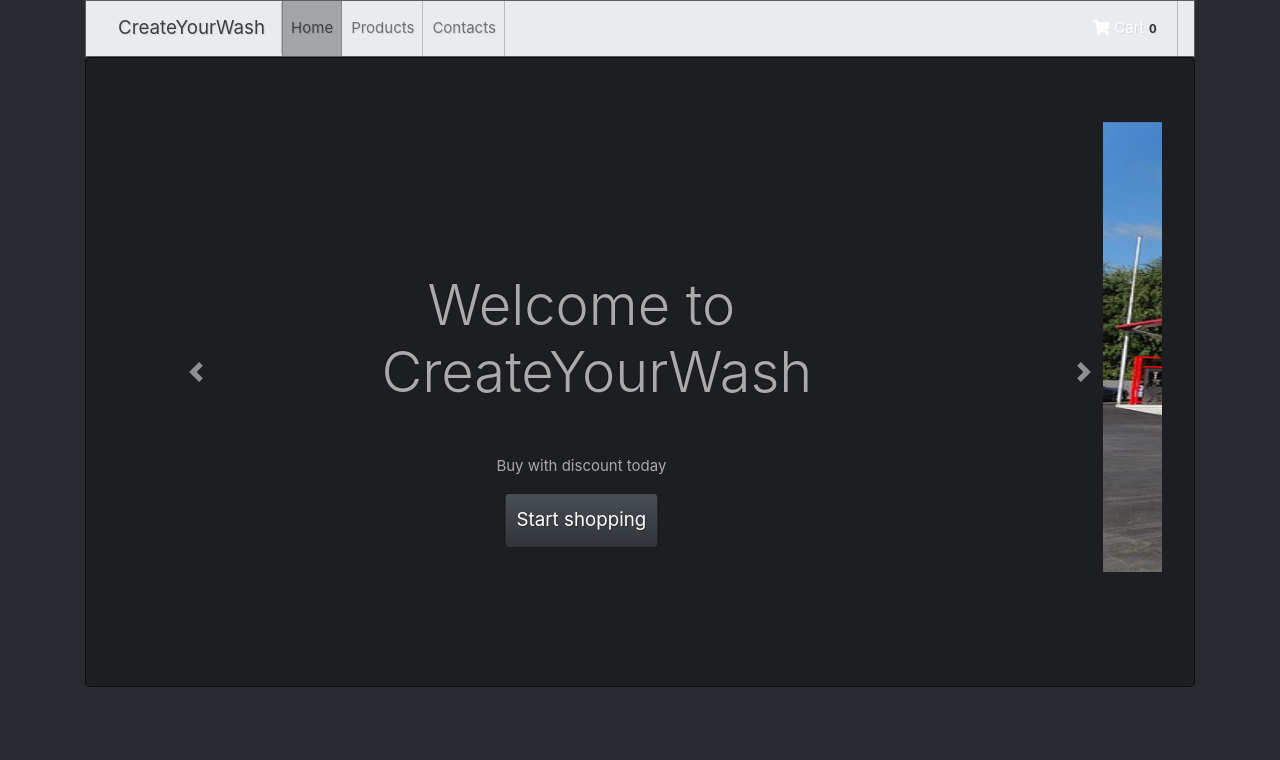
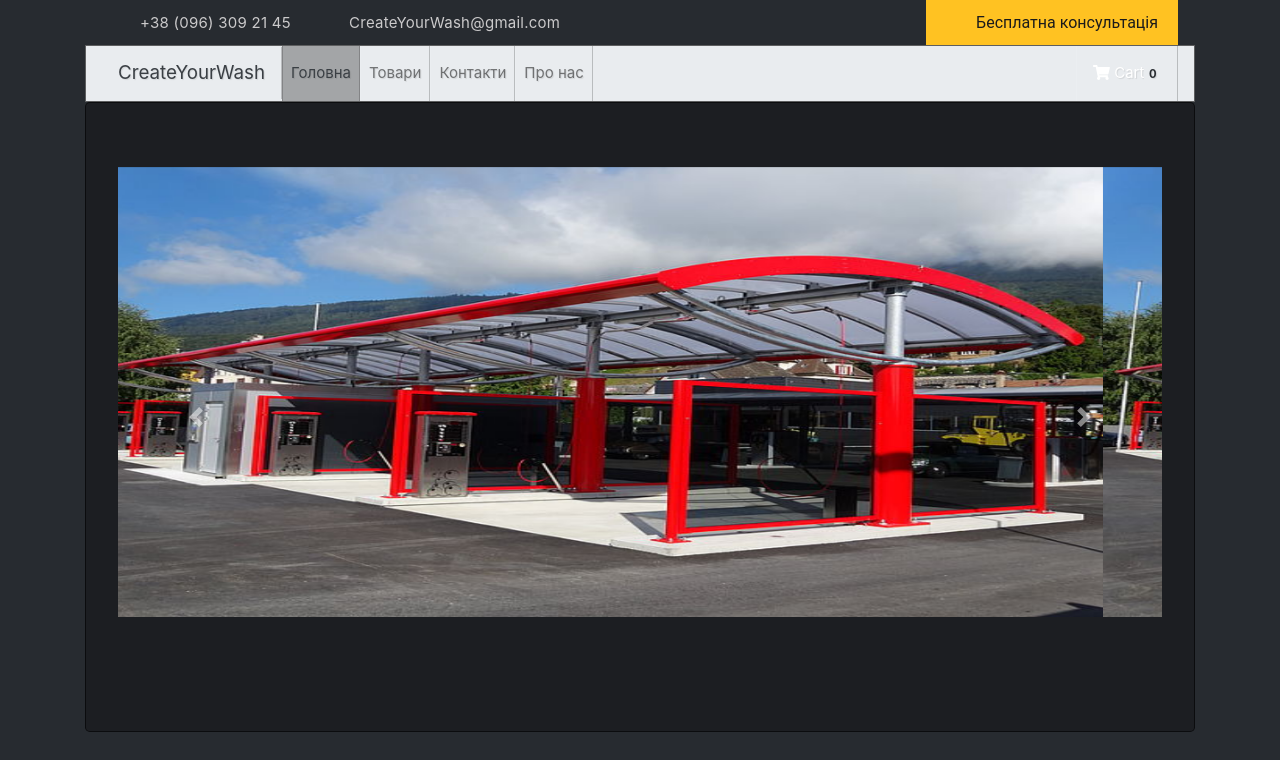
Before and after one commit to shermet5/Project, a website: page index.html in a window 1280 px wide. Shown: the top 760 px of the page. Drawn offline with nearby package versions, Linux system fonts and the light colour scheme; a web font is replaced by a local one.

Commit message:
at last finished

```diff
--- a/css/index.css
+++ b/css/index.css
@@ -5,7 +5,63 @@
 #carouselOffers img {
     max-height: 450px;
 }
+.header_top{
 
+}
+.header_btn{
+    float: right;
+    line-height: 36px;
+    font-family: 'Roboto', sans-serif;
+    color:#1b1b1b;
+    background-color: #ffc222;
+    padding: 5px 20px 4px 50px;
+    font-size: 16px;
+    position: relative;
+    margin-right: 17px;
+}
+.header_btn::before{
+    content: "\f0b1";
+    font-family: 'icomoon';
+    position: absolute;
+    left: 22px;
+    color: #1b1b1b;
+}
+.header_contacts{
+    margin-left: 35px;
+}
+.header_contacts:after{
+    content:"";
+    clear: both;
+    display: block;
+}
+.header_phone,
+.header_email{
+    color: #cbcacb;
+    letter-spacing: 0.25px;
+    line-height: 45px;
+    position: relative;
+}
+.header_phone{
+    padding-left: 20px;
+    padding-right: 30px;
+}
+.header_phone::before{
+    content: "\f095";
+    font-family: 'icomoon';
+    position: absolute;
+    left: 0;
+    color: #ffc222;
+}
+.header_email{
+    padding-left: 24px;
+}
+.header_email:before{
+    content: "\f003";
+    font-family: 'icomoon';
+    position: absolute;
+    left: 0;
+    color: #ffc222;
+}
 .intro {
     max-width: 400px;
     margin-top: 150px;
@@ -420,3 +476,7 @@ ul{
         left: 43%;
     }
 }
+@media (max-width: 1000px){
+    .header_btn{
+        display: none;
+    }
--- a/index.html
+++ b/index.html
@@ -12,6 +12,15 @@
 </head>
 
 <body>
+	<div class="header_top">
+		<div class="container">
+			<div class="header_contacts">
+				<a class="header_phone" href="tel:380963092145">+38 (096) 309 21 45</a>
+				<a class="header_email" href="#">CreateYourWash@gmail.com</a>
+                <a data-fancybox data-src="#modal" href="javascript:;" class="header_btn" href="#form">Бесплатна консультація</a>
+			</div>
+		</div>
+	</div>
 	<header class="container" id="home">
 		<nav class="navbar navbar-expand-lg navbar-light bg-light">
 			<a class="navbar-brand" href="#">CreateYourWash</a>
@@ -21,13 +30,16 @@
 			<div class="collapse navbar-collapse" id="navbarNav">
 				<ul class="navbar-nav mr-auto">
 					<li class="nav-item active">
-                        <a class="nav-link smooth" href="#home">Home<span class="sr-only">(current)</span></a>
+						<a class="nav-link smooth" href="index.html">Головна<span class="sr-only">(current)</span></a>
 					</li>
 					<li class="nav-item">
-                        <a class="nav-link smooth" href="goods.html">Products</a>
+						<a class="nav-link smooth" href="goods.html">Товари</a>
 					</li>
 					<li class="nav-item">
-                        <a class="nav-link smooth" href="#contacts">Contacts</a>
+						<a class="nav-link smooth" href="#contacts">Контакти</a>
+					</li>
+					<li class="nav-item">
+						<a class="nav-link smooth" href="#about">Про нас</a>
 					</li>
 				</ul>
 				<div>
@@ -45,14 +57,7 @@
 			<div id="carouselOffers" class="carousel slide" data-ride="carousel">
 				<div class="carousel-inner">
 					<div class="carousel-item active">
-                  <div class="intro mx-auto">
-                    <h1 class="display-4">Welcome to CreateYourWash</h1>
-                    <hr class="my-4">
-                    <p>Buy with discount today</p>
-                    <p class="lead">
-                      <a class="btn btn-primary btn-lg smooth" href="#products" role="button">Start shopping</a>
-                    </p>
-                  </div>
+						<img class="d-block w-100" src="img/slider-bg.png" alt="Car wash">
                 </div>
 						<div class="carousel-item">
 							<img class="d-block w-100" src="img/slider-bg.png" alt="Car wash">
@@ -95,7 +100,7 @@
 		</div>
 		</div>
 	</section>
-    <section class="about">
+	<section class="about" id="about">
 		<div class="container">
 			<div class="about_inner">
 				<div class="about_title">
@@ -113,7 +118,7 @@
 			</div>
 		</div>
 	</section>
-    <section class="form">
+	<section class="form" id="form">
 		<div class="container">
 			<div class="form_inner">
 				<div class="form_content">
@@ -175,7 +180,7 @@
 			<div class="container">
 				<div class="footer_inner">
 					<div class="footer_info">
-                    <ul class="footer_list"id="contacts">
+						<ul class="footer_list" id="contacts">
 							<li><a class="footer_phone" href="tel:380963092145">+38 (096) 309 21 45</a></li>
 							<li><a href="#">CreateCarWash@gmail.com</a></li>
 							<li><a class="footer_adress" href="#">Львів, вул.Бандери 43</a></li>
@@ -183,7 +188,9 @@
 						</ul>
 					</div>
 					<div class="footer_map">
-                    <iframe height="250px" src="https://www.google.com/maps/embed?pb=!1m18!1m12!1m3!1d1286.6961945491184!2d24.006049099370745!3d49.83508423935013!2m3!1f0!2f0!3f0!3m2!1i1024!2i768!4f13.1!3m3!1m2!1s0x473add78b997cbc9%3A0x1a1e087844ecb9ce!2z0LLRg9C70LjRhtGPINCh0YLQtdC_0LDQvdCwINCR0LDQvdC00LXRgNC4LCAzNCwg0JvRjNCy0ZbQsiwg0JvRjNCy0ZbQstGB0YzQutCwINC-0LHQu9Cw0YHRgtGMLCA3OTAwMA!5e0!3m2!1suk!2sua!4v1575120570773!5m2!1suk!2sua" width="600" height="450" frameborder="0" style="border:0;" allowfullscreen=""></iframe>
+						<iframe height="250px"
+							src="https://www.google.com/maps/embed?pb=!1m18!1m12!1m3!1d1286.6961945491184!2d24.006049099370745!3d49.83508423935013!2m3!1f0!2f0!3f0!3m2!1i1024!2i768!4f13.1!3m3!1m2!1s0x473add78b997cbc9%3A0x1a1e087844ecb9ce!2z0LLRg9C70LjRhtGPINCh0YLQtdC_0LDQvdCwINCR0LDQvdC00LXRgNC4LCAzNCwg0JvRjNCy0ZbQsiwg0JvRjNCy0ZbQstGB0YzQutCwINC-0LHQu9Cw0YHRgtGMLCA3OTAwMA!5e0!3m2!1suk!2sua!4v1575120570773!5m2!1suk!2sua"
+							width="600" height="450" frameborder="0" style="border:0;" allowfullscreen=""></iframe>
 					</div>
 				</div>
 			</div>
@@ -196,10 +203,8 @@
 			</div>
 		</div>
 	</footer>
-
-
-    <!-- Modal Product Info -->
-    <div class="modal fade" id="productInfoModal" tabindex="-1" role="dialog" aria-labelledby="productInfoLabel" aria-hidden="true">
+	<div class="modal fade" id="productInfoModal" tabindex="-1" role="dialog" aria-labelledby="productInfoLabel"
+		aria-hidden="true">
 		<div class="modal-dialog" role="document">
 			<div class="modal-content">
 				<div class="modal-header">
@@ -220,8 +225,6 @@
 			</div>
 		</div>
 	</div>
-
-    <!-- Modal Cart -->
 	<div class="modal fade" id="cartModal" tabindex="-1" role="dialog" aria-labelledby="cartLabel" aria-hidden="true">
 		<div class="modal-dialog" role="document">
 			<div class="modal-content">
@@ -255,10 +258,17 @@
 		</div>
 	</div>
 
-    <script src="https://code.jquery.com/jquery-3.2.1.min.js" integrity="sha256-hwg4gsxgFZhOsEEamdOYGBf13FyQuiTwlAQgxVSNgt4=" crossorigin="anonymous"></script>
-    <script src="https://cdnjs.cloudflare.com/ajax/libs/popper.js/1.12.3/umd/popper.min.js" integrity="sha384-vFJXuSJphROIrBnz7yo7oB41mKfc8JzQZiCq4NCceLEaO4IHwicKwpJf9c9IpFgh" crossorigin="anonymous"></script>
-    <script src="https://maxcdn.bootstrapcdn.com/bootstrap/4.0.0-beta.2/js/bootstrap.min.js" integrity="sha384-alpBpkh1PFOepccYVYDB4do5UnbKysX5WZXm3XxPqe5iKTfUKjNkCk9SaVuEZflJ" crossorigin="anonymous"></script>
-    <script defer src="https://use.fontawesome.com/releases/v5.5.0/js/all.js" integrity="sha384-GqVMZRt5Gn7tB9D9q7ONtcp4gtHIUEW/yG7h98J7IpE3kpi+srfFyyB/04OV6pG0" crossorigin="anonymous"></script>
+	<script src="https://code.jquery.com/jquery-3.2.1.min.js"
+		integrity="sha256-hwg4gsxgFZhOsEEamdOYGBf13FyQuiTwlAQgxVSNgt4=" crossorigin="anonymous"></script>
+	<script src="https://cdnjs.cloudflare.com/ajax/libs/popper.js/1.12.3/umd/popper.min.js"
+		integrity="sha384-vFJXuSJphROIrBnz7yo7oB41mKfc8JzQZiCq4NCceLEaO4IHwicKwpJf9c9IpFgh" crossorigin="anonymous">
+	</script>
+	<script src="https://maxcdn.bootstrapcdn.com/bootstrap/4.0.0-beta.2/js/bootstrap.min.js"
+		integrity="sha384-alpBpkh1PFOepccYVYDB4do5UnbKysX5WZXm3XxPqe5iKTfUKjNkCk9SaVuEZflJ" crossorigin="anonymous">
+	</script>
+	<script defer src="https://use.fontawesome.com/releases/v5.5.0/js/all.js"
+		integrity="sha384-GqVMZRt5Gn7tB9D9q7ONtcp4gtHIUEW/yG7h98J7IpE3kpi+srfFyyB/04OV6pG0" crossorigin="anonymous">
+	</script>
 
 
 	<script async src="js/smooth-scroll.js"></script>
```
Also changed, not shown: goods.html (+31 -24 lines), server.js (added, +33 -0 lines). Lines whose indentation alone changed are shown as unchanged.
